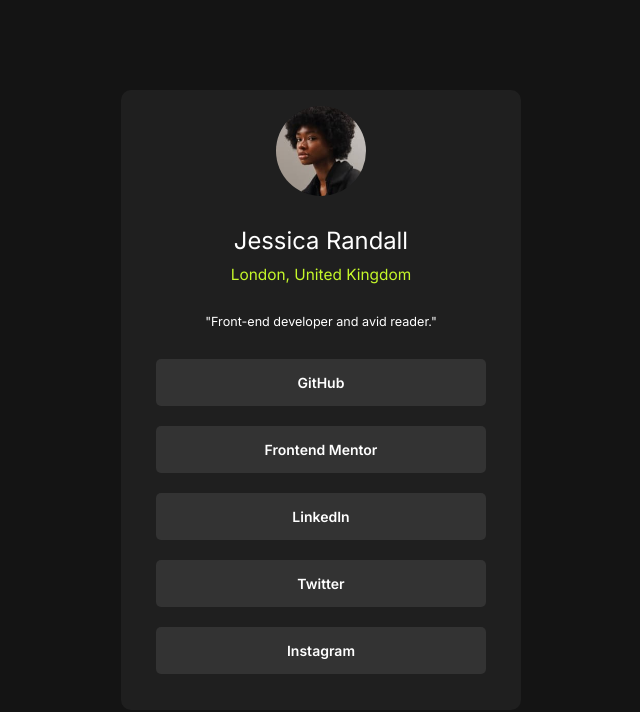
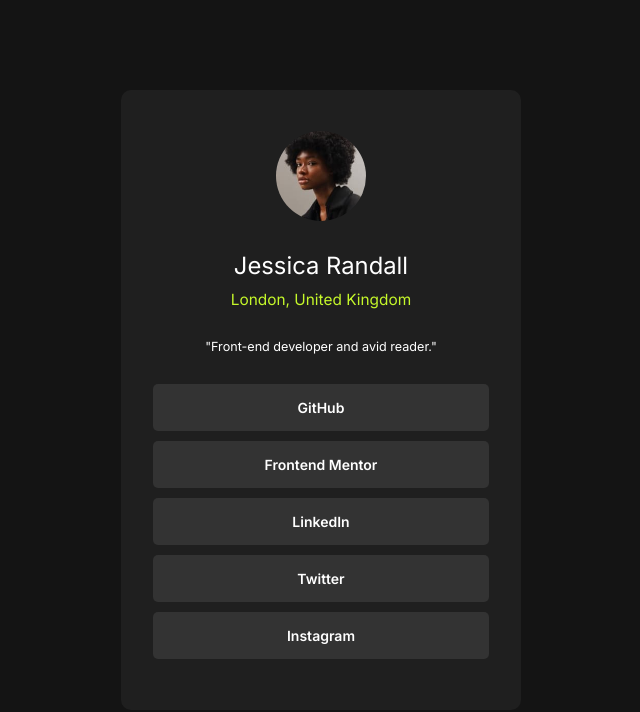
Before and after one commit to anildabas001/social-links, a plain HTML site: page index.html in a window 1280 px wide. Shown: the whole page, without its empty margins (319-959 px from the left). Drawn offline with Linux system fonts and the light colour scheme.

Commit message:
final improvements

```diff
--- a/style.css
+++ b/style.css
@@ -34,7 +34,7 @@ body {
     min-height: 200px;
     min-width: 300px;
     border-radius: 10px;
-    padding: 35px;
+    padding: 30px 32px;
     color: var(--white-color);
     display: flex;
     flex-direction: column;
@@ -81,7 +81,7 @@ body {
 .social-links-container ul.social-links li{
     background-color: var(--grey-color-700);
     width: 100%;
-    margin-bottom: 20px;
+    margin-bottom: 10px;
     padding: 15px 0px;
     border-radius: 5px;
     font-weight: var(--font-weight-600);
```
